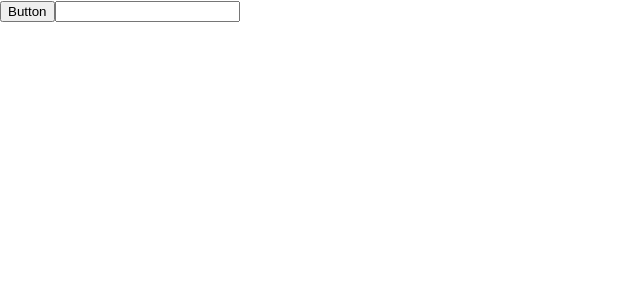
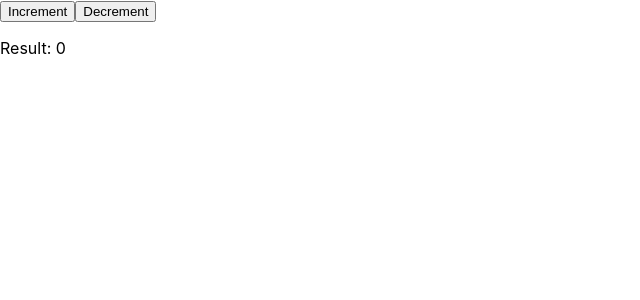
Before and after one commit to SyreniSalve/react-fundamentals, a React (Create React App) app: page / in a window 1280 px wide. Shown: the top 300 px of the page, without its empty margins (0-640 px from the left). Built offline with nearby package versions, Linux system fonts and the light colour scheme.

Commit message:
add stateful component task

```diff
--- a/src/App.js
+++ b/src/App.js
@@ -1,10 +1,10 @@
 import logo from "./logo.svg";
 import "./App.css";
-import InteractionEvents33 from "./InteractionEvents33";
+import { StatefulComponent34 } from './StatefulComponent34';
 
 function App() {
   return (
-    <InteractionEvents33 />
+    <StatefulComponent34 />
   );
 }
 
--- /dev/null
+++ b/src/StatefulComponent34.jsx
@@ -0,0 +1,26 @@
+import { useState } from "react";
+
+export function StatefulComponent34() {
+    const [count, setCount] = useState(0);
+
+    function handleIncrement() {
+        setCount(count + 1);
+    }
+
+    function handleDecrement() {
+        if(count > 0) {
+            setCount(count - 1);
+        }
+    }
+
+  return (
+    <div>
+      <button onClick={handleIncrement}>Increment</button>
+      <button onClick={handleDecrement}>Decrement</button>
+
+      <p>
+        <span>Result: {count}</span>
+      </p>
+    </div>
+  );
+}
```
